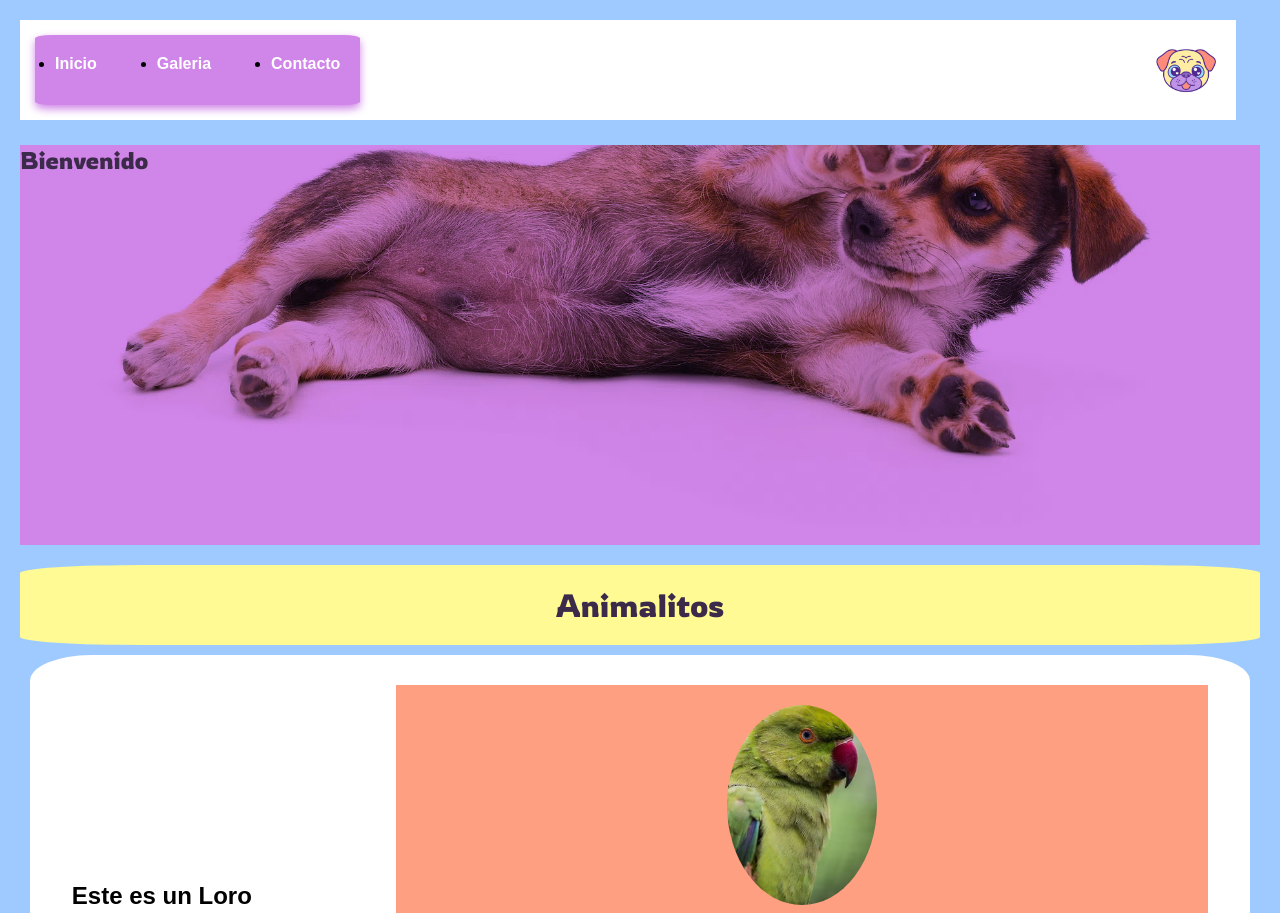
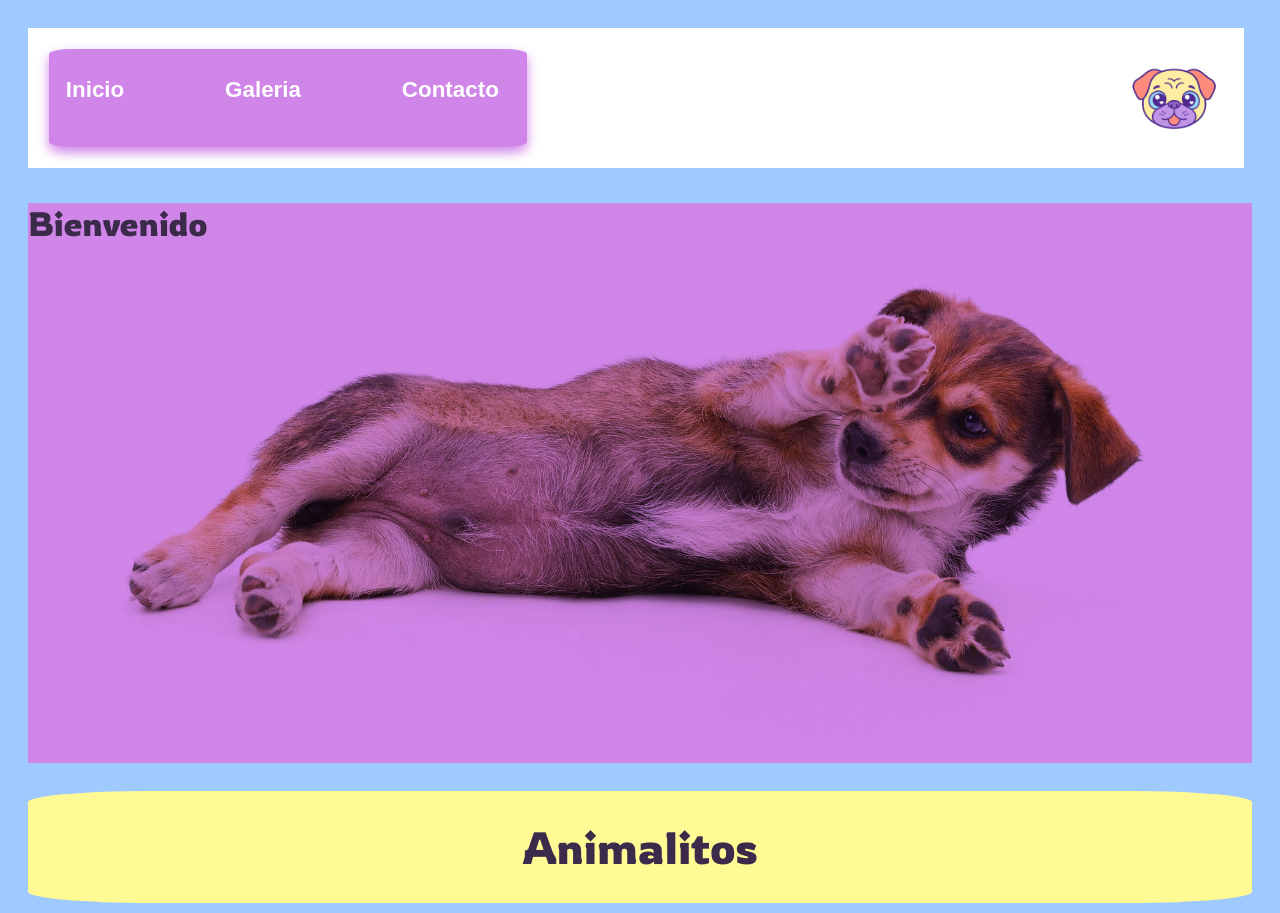
Before and after one commit to kevinalejandroescobarpelaez-cyber/WEB, a website built with Vite: page index.html in a window 1280 px wide. Shown: the top 913 px of the page. Built offline with nearby package versions, Linux system fonts and the light colour scheme; a web font is replaced by a local one.

Commit message:
Actualiza estilos e index

```diff
--- a/CSS/Estilito.css
+++ b/CSS/Estilito.css
@@ -6,6 +6,12 @@
 
 html {
     background-color: var(--color-fondo-claro);
+}
+
+@media (min-width: 768px) {
+    html {
+        zoom: 1.4;
+    }
 }
 
 body {
@@ -149,11 +155,19 @@ footer {
     border-radius: 5%;
     margin: 5px;
     padding: 20px;
+    list-style: none;
+    padding-left: 0;
     vertical-align: middle;
     box-shadow: #D085E8 0px 4px 8px 0px;
     justify-content: space-between;
 
 }
+
+.lista li {
+    margin-left: 12px;
+}
+
+
 @media (min-width: 768px) {
     .lista {
         gap: 60px;
@@ -161,7 +175,6 @@ footer {
     }
 }
 
-.linea{}
 
 
 .banner {
@@ -204,9 +217,9 @@ h1 {
 p {
   font-family: "Libre Caslon Condensed", serif;
   font-optical-sizing: auto;
-    color: var(--color-texto);
+  color: var(--color-texto);
   font-style: normal;
-  font-size: large;
+  font-size: 1.5rem;
 }
 
 
@@ -232,6 +245,7 @@ header {
     height: 100px;
     position: fixed;
     width: 95%;
+    z-index: 1000;
 }
 
 a {
--- a/index.html
+++ b/index.html
@@ -17,7 +17,7 @@
 </style>
 </head>
 <body>
-<div class="espaciado_header"></div>
+<div class="espaciado_header" id="inicio"></div>
    <header>
       <div class="hamburguesa" id="hamburguesa">
          <div class="barra-hamburguesa"></div>
@@ -28,7 +28,7 @@
 
       <div class="contenedor-menu" id="contenedor-menu">
             <ul class="lista">
-               <li><a href="#hamburguesa" class="linea">Inicio</a></li>
+               <li><a href="#inicio" class="linea">Inicio</a></li>
                <li><a href="#columnas">Galeria</a></li>
                <li><a href="#informacion">Contacto</a></li>
             </ul>
@@ -108,7 +108,7 @@
 <div class="links">
    <a href="https://www.magnific.com/es/fotos-vectores-gratis/parakeet-portrait">De aca saque la imagen</a>
    <br><br>
-   <a href="#hamburguesa">Regresar al inicio</a>
+   <a href="#inicio">Regresar al inicio</a>
 </div>
 </footer>
 
```
